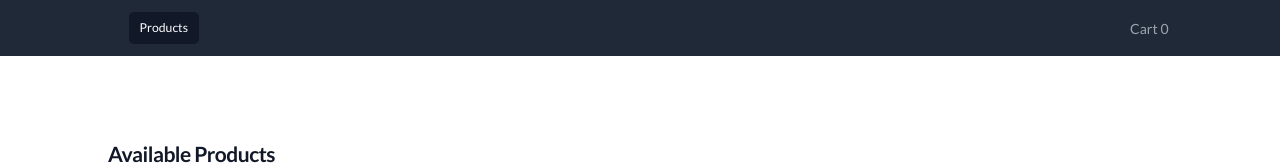
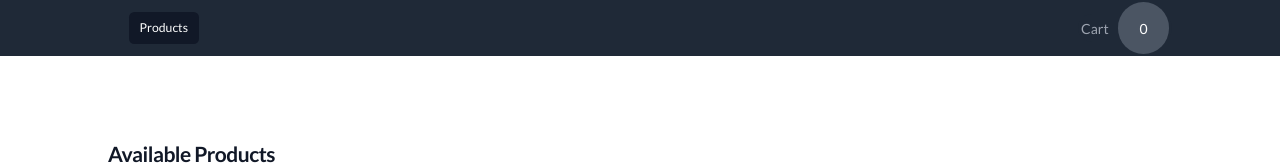
Before and after one commit to JHorlamide/Gricd-ecommerce, a Vue app: page / in a window 1280 px wide. Shown: the top 165 px of the page. Built offline with nearby package versions, Linux system fonts and the light colour scheme; no server answers; what vue-browser-geolocation would draw is missing.

Commit message:
Styled cart number

```diff
--- a/src/components/Navbar.vue
+++ b/src/components/Navbar.vue
@@ -24,9 +24,9 @@
           <button
             @click="toggleCartModal"
             type="button"
-            class="bg-gray-800 p-1 rounded-full text-gray-400 hover:text-white focus:outline-none focus:ring-2 focus:ring-offset-2 focus:ring-offset-gray-800 focus:ring-white"
+            class="bg-gray-800 p-1 rounded-full text-gray-400 hover:text-white"
           >
-            Cart <span>{{ cartNumber || 0 }}</span>
+            Cart <span class="bg-gray-600 rounded-full px-6 py-5 ml-2 text-white">{{ cartNumber || 0 }}</span>
           </button>
         </div>
       </div>
@@ -51,7 +51,7 @@
             type="button"
             class="bg-gray-800 p-1 rounded-full text-gray-400 hover:text-white focus:outline-none focus:ring-2 focus:ring-offset-2 focus:ring-offset-gray-800 focus:ring-white"
           >
-            Cart <span>{{ cartNumber || 0 }}</span>
+            Cart <span class="bg-indigo-600 rounded-xl">{{ cartNumber || 0 }}</span>
           </button>
         </div>
       </div>
```
